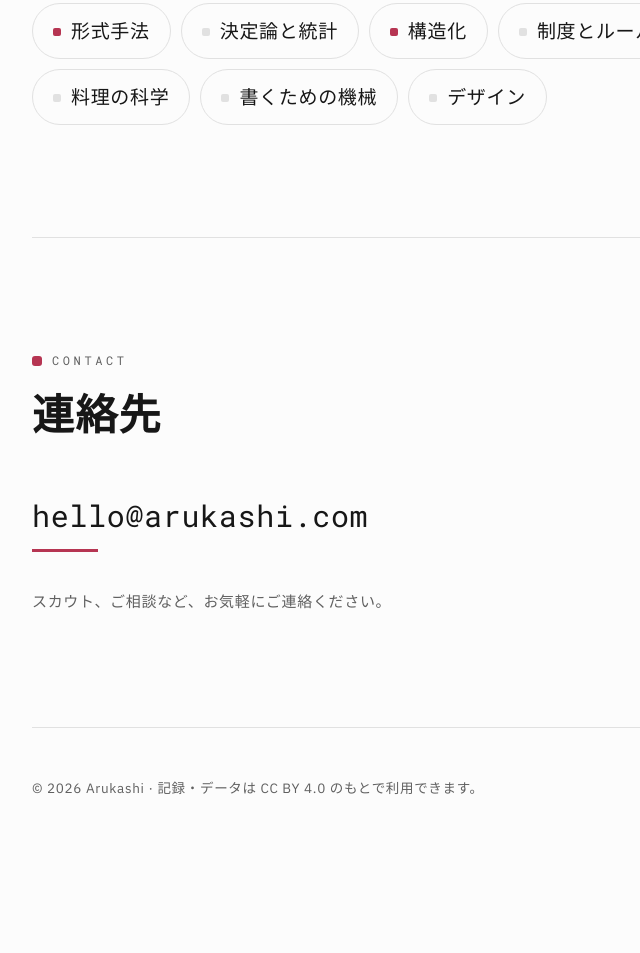
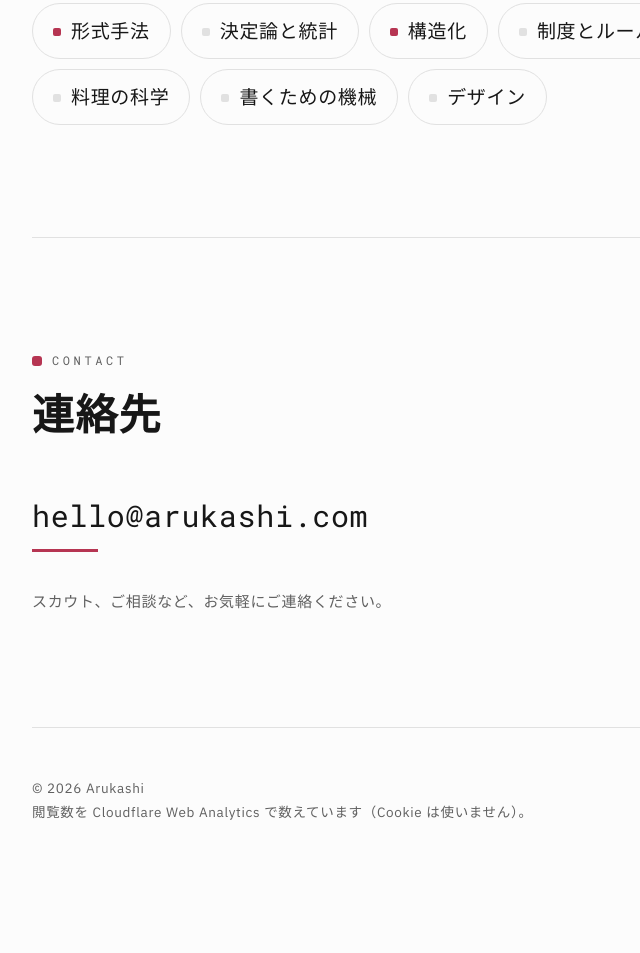
Before and after one commit to arukashi-labs/arukashi-labs.github.io, a plain HTML site: page index.html in a window 1280 px wide. Shown: the part 2689-3642 px from the top of the page, without its empty margins (0-640 px from the left). Before the commit the page ends 3617 px from the top, so only its background shows below. Drawn offline with Linux system fonts and the light colour scheme; a web font is replaced by a local one.

Commit message:
フッターに閲覧数を数えていることを書く
Co-Authored-By: Claude Opus 5.5 <noreply@anthropic.com>

```diff
--- a/index.html
+++ b/index.html
@@ -147,7 +147,7 @@ footer{padding-block:48px 16vh;border-top:1px solid var(--rule);font-size:13.5px
       <a class="mail" href="#">hello@arukashi.com</a>
       <p class="note-line">スカウト、ご相談など、お気軽にご連絡ください。</p>
     </section>
-    <footer>© 2026 Arukashi · 記録・データは CC BY 4.0 のもとで利用できます。</footer>
+    <footer>© 2026 Arukashi<br>閲覧数を Cloudflare Web Analytics で数えています（Cookie は使いません）。</footer>
   </main>
   <aside class="side"><canvas id="lattice" aria-label="小さな四角でできた植物。マウスの位置で、見る向きが変わる。読み進めると、種から芽、葉、枝、つぼみ、花へと育つ"></canvas></aside>
 </div>
```
